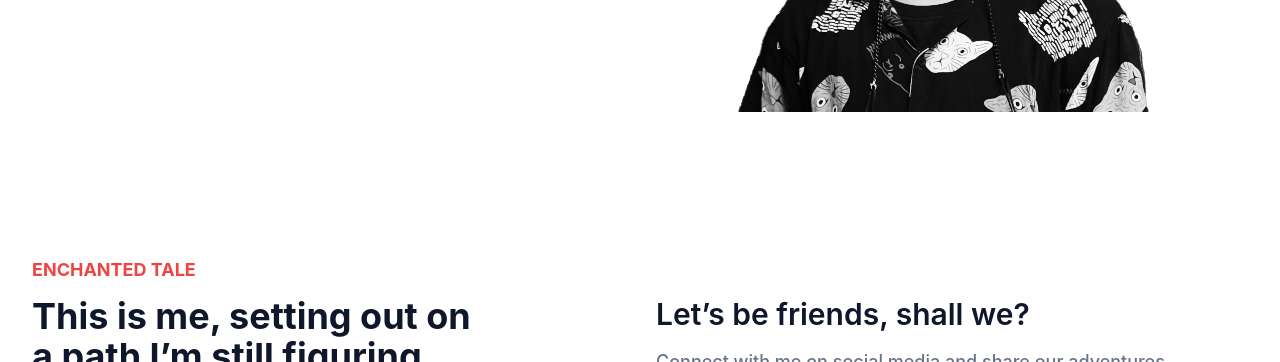
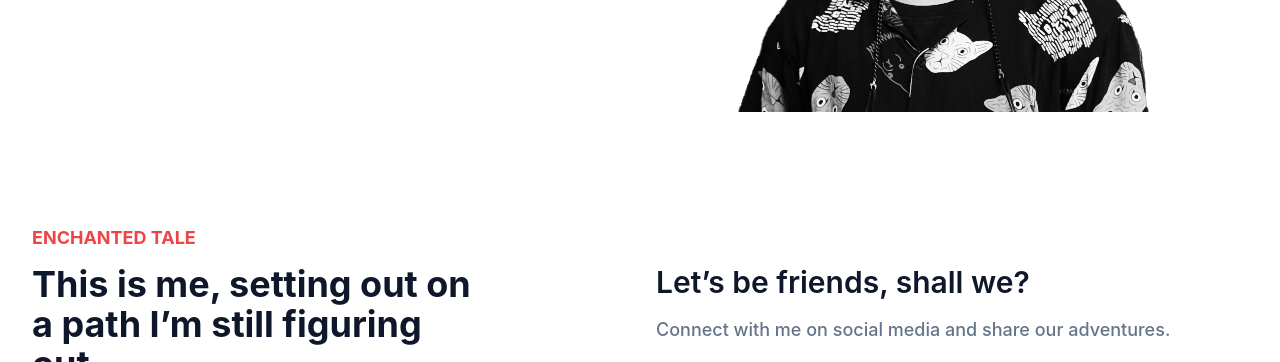
Before and after one commit to ranggadannys/my-universe, a website: page index.html in a window 1280 px wide. Shown: the part 504-866 px from the top of the page. Drawn offline with Linux system fonts and the light colour scheme.

Commit message:
perbaikan isi

```diff
--- a/index.html
+++ b/index.html
@@ -3,6 +3,10 @@
 <head>
     <meta charset="UTF-8">
     <meta name="viewport" content="width=device-width, initial-scale=1.0">
+    <meta property="og:title" content="Rangga Danny Satura">
+    <meta property="og:description" content="Welcome to the personal website of Rangga Danny Satura. This 'world' is dedicated to sharing my creative work, projects, and ideas. Explore my portfolio, discover new ideas, and stay updated on my latest endeavors.">
+    <meta property="og:image" content="">
+    <meta property="og:url" content="https://ranggadannys.world">
     <title>Rangga Danny Satura</title>
     <link href="dist/output.css" rel="stylesheet">
     <link rel="icon" href="dist/img/logo/5.svg" type="image/svg+xml">
@@ -106,7 +110,7 @@
     <!-- Hero Section End -->
 
     <!-- About Section Start -->
-    <section id="about" class="pt-36 pb-32 dark:bg-dark">
+    <section id="about" class="pt-28 pb-32 dark:bg-dark">
         <div class="container">
             <div class="flex flex-wrap">
                 <div class="w-full px-4 mb-10 lg:w-1/2">
```
Also changed, not shown: dist/output.css.
